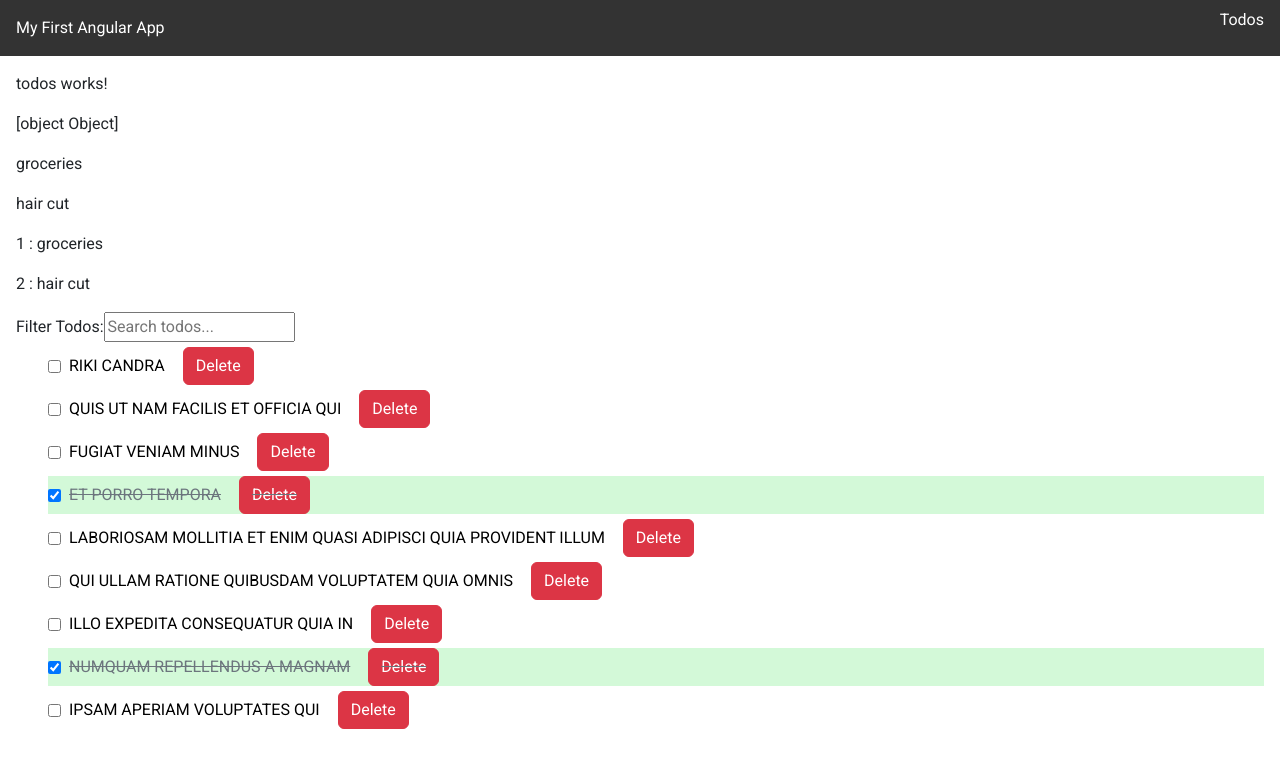
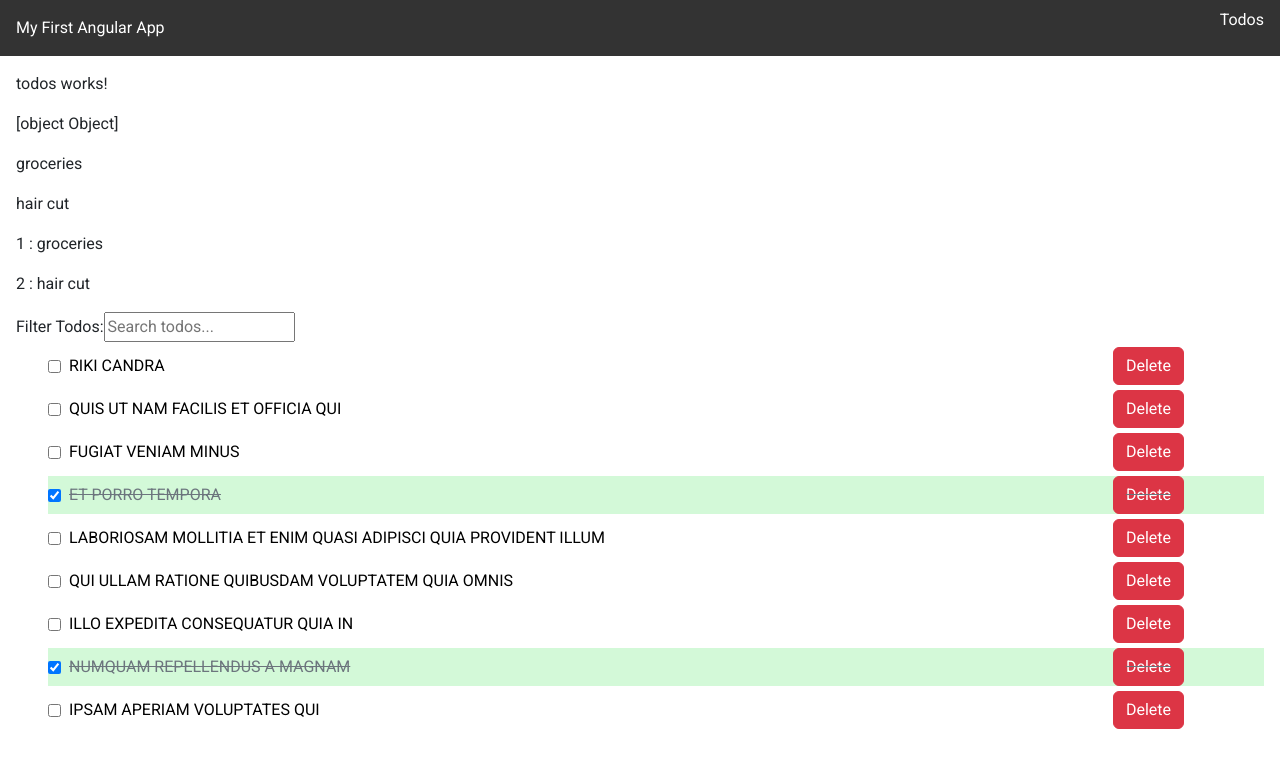
Before and after one commit to n0tx/angular-20, an Angular app: page /todos in a window 1280 px wide. Shown: the top 768 px of the page. Built offline with nearby package versions, Linux system fonts and the light colour scheme; data requests are answered from the project's data file.

Commit message:
atur posisi horizontal untuk jarak tombol delete list item-todo tombol geser ke kanan penuh, geser lagi dengan padding ke kiri

```diff
--- a/src/app/components/todo-item/todo-item.css
+++ b/src/app/components/todo-item/todo-item.css
@@ -3,8 +3,9 @@
   align-items: center;
   gap: 8px;
   margin-top: 5px;
+  padding-right: 5rem;
 
   button {
-    margin-left: 10px;
+    margin-left: auto;
   }
 }
```
Also changed, not shown: src/app/todos/todos.html (+22 -0 lines).
